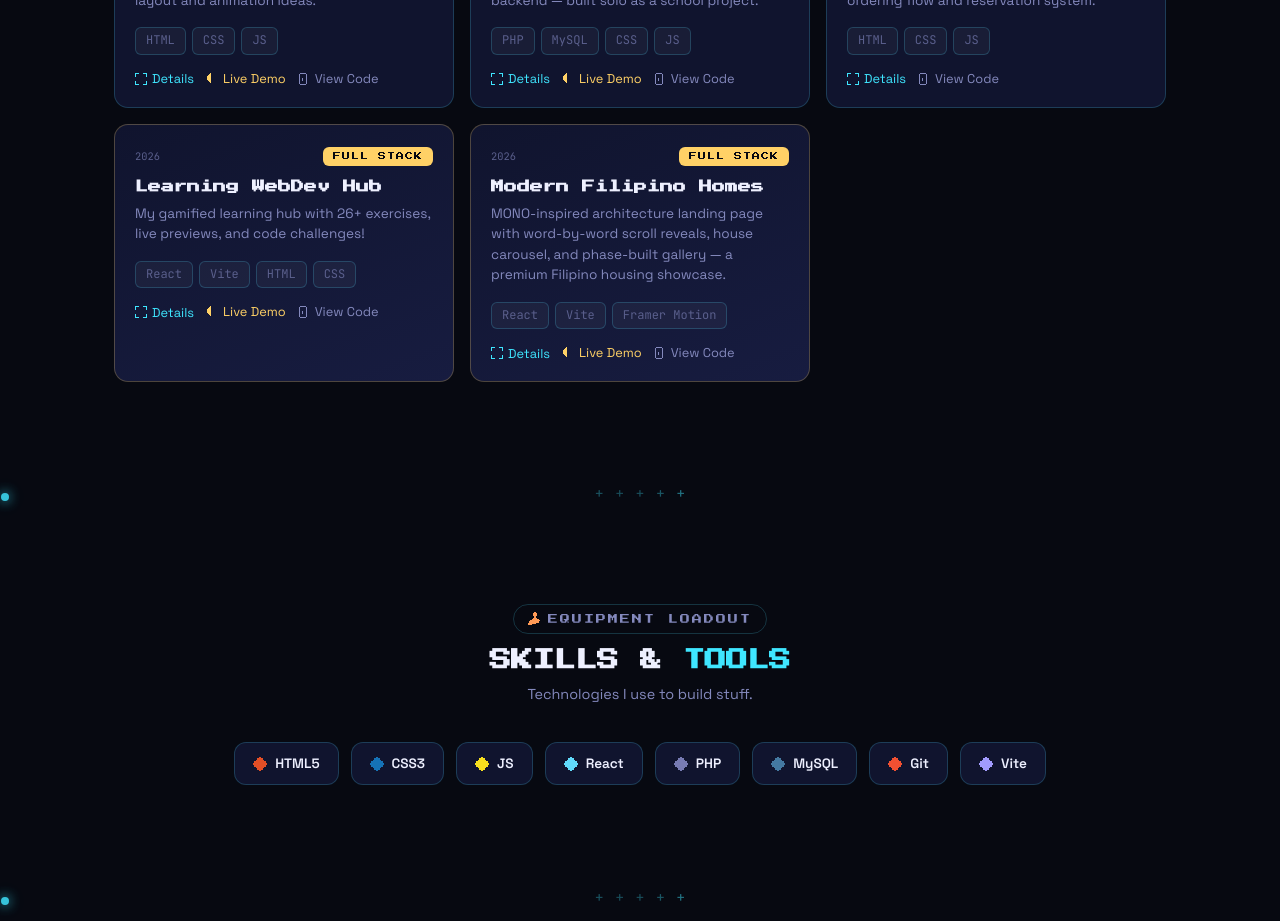
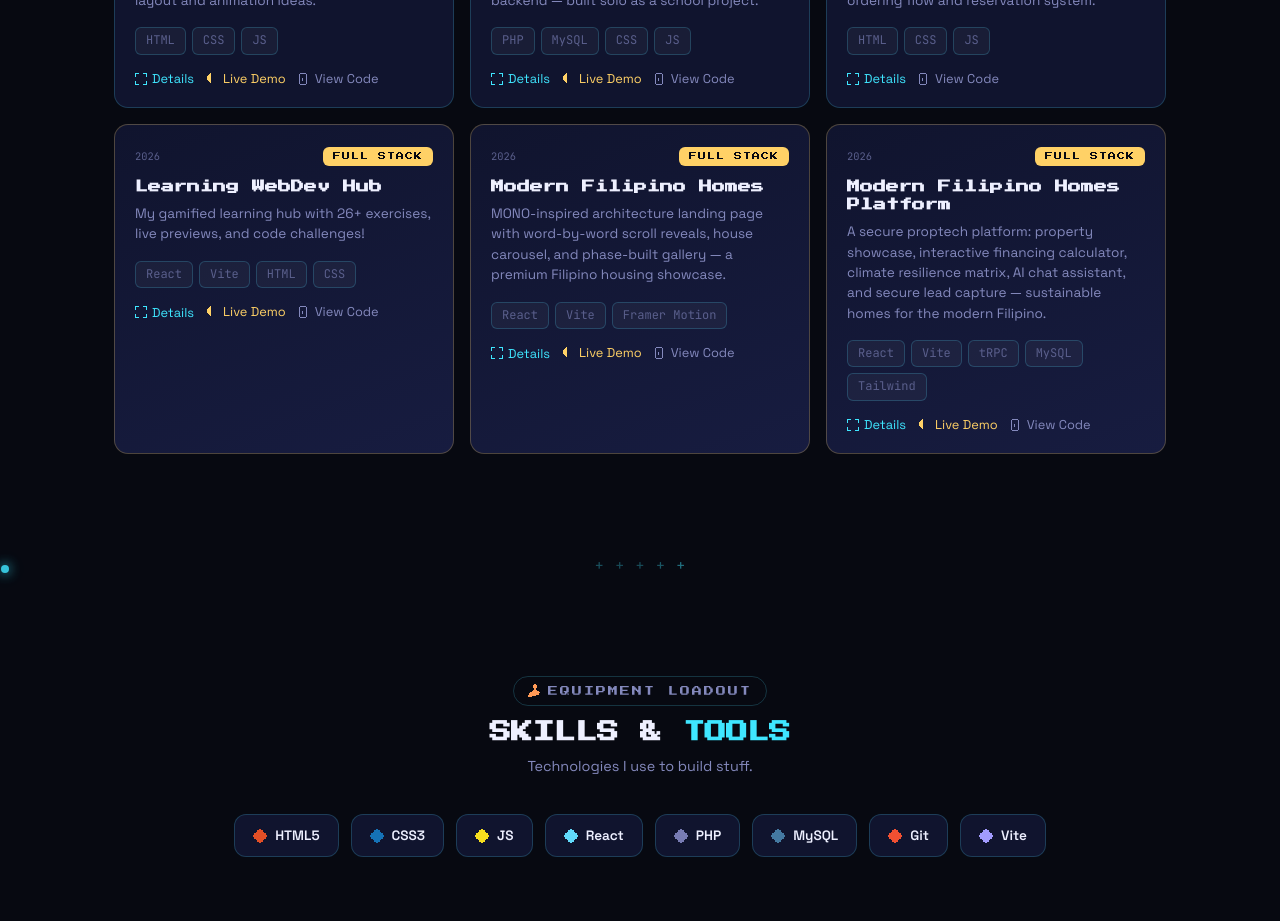
Before and after one commit to houtaroudes/houtaroudes-portfolio, a React (Vite) app: page / in a window 1280 px wide. Shown: the part 1320-2241 px from the top of the page. Built offline with nearby package versions, Linux system fonts and the light colour scheme.

Commit message:
Add Modern Filipino Homes Platform project to showcase

```diff
--- a/src/App.jsx
+++ b/src/App.jsx
@@ -382,6 +382,7 @@ const projects = [
   {id:3,title:"Houtarou Cafe",desc:"A concept cafe site with minimalist design — ordering flow and reservation system.",tags:["HTML","CSS","JS"],code:"https://github.com/houtaroudes/houtarou-cafe",type:"Frontend",year:"2026"},
   {id:4,title:"Learning WebDev Hub",desc:"My gamified learning hub with 26+ exercises, live previews, and code challenges!",tags:["React","Vite","HTML","CSS"],demo:"https://random-learning-webdev-site.vercel.app",code:"https://github.com/houtaroudes/random-learning-webdev-site",type:"Full Stack",year:"2026",featured:true},
   {id:5,title:"Modern Filipino Homes",desc:"MONO-inspired architecture landing page with word-by-word scroll reveals, house carousel, and phase-built gallery — a premium Filipino housing showcase.",tags:["React","Vite","Framer Motion"],demo:"https://modern-filipino-homes.vercel.app",code:"https://github.com/houtaroudes/Modern-Filipino-Homes",type:"Full Stack",year:"2026",featured:true},
+  {id:6,title:"Modern Filipino Homes Platform",desc:"A secure proptech platform: property showcase, interactive financing calculator, climate resilience matrix, AI chat assistant, and secure lead capture — sustainable homes for the modern Filipino.",tags:["React","Vite","tRPC","MySQL","Tailwind"],demo:"https://modern-fil-homes.vercel.app",code:"https://github.com/houtaroudes/modern-fil-homes",type:"Full Stack",year:"2026",featured:true},
 ];
 const skillBadges = [
   {name:"HTML5",icon:"diamond",color:"#e34f26"},{name:"CSS3",icon:"diamond",color:"#1572b6"},{name:"JS",icon:"diamond",color:"#f7df1e"},{name:"React",icon:"diamond",color:"#61dafb"},{name:"PHP",icon:"diamond",color:"#777bb3"},{name:"MySQL",icon:"diamond",color:"#4479a1"},{name:"Git",icon:"diamond",color:"#f05032"},{name:"Vite",icon:"diamond",color:"#a29bfe"},
```
